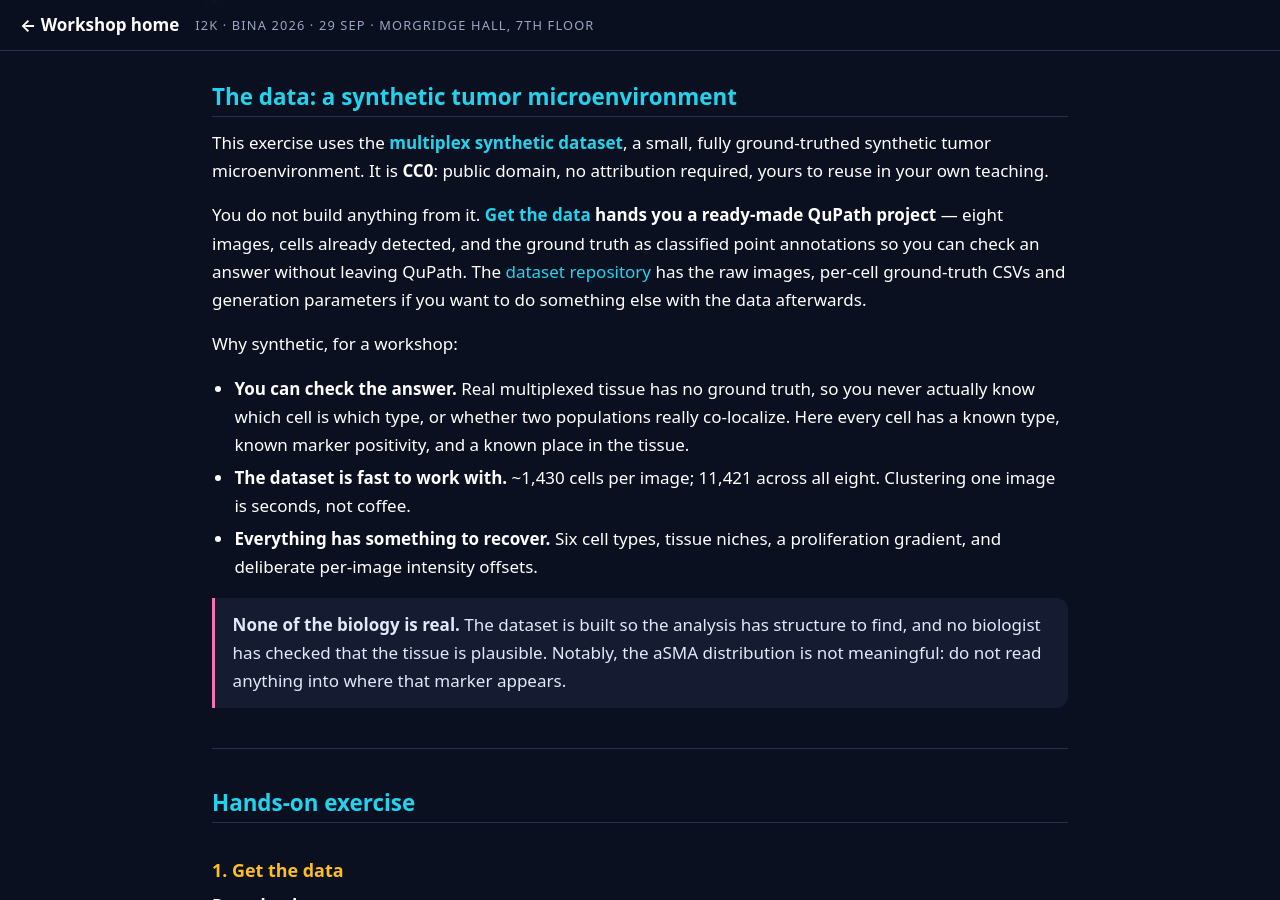
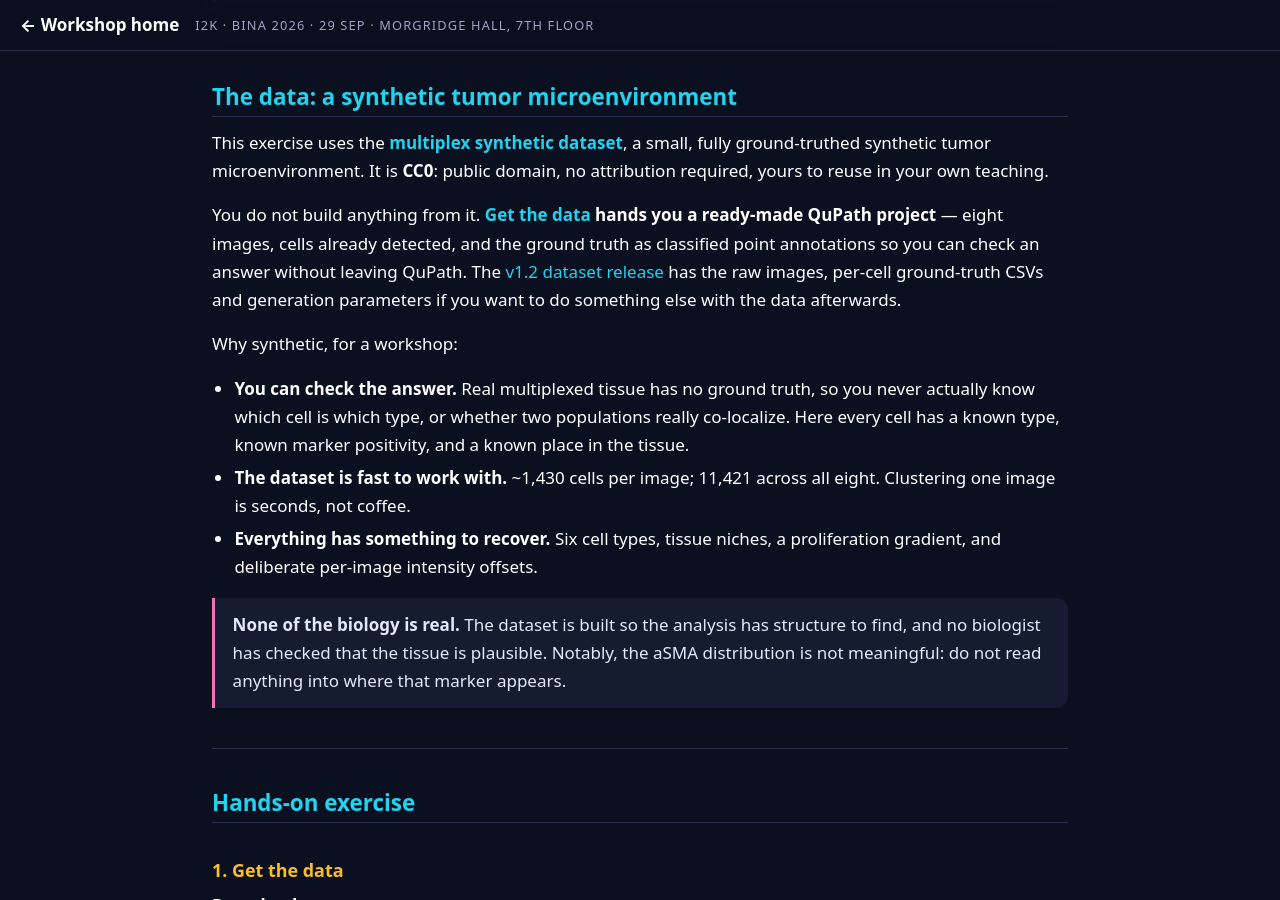
Before and after one commit to MichaelSNelson/BINA-I2K-2026-QuPath-Extensions, a Jekyll site: the page built from docs/03-qp-cat-cell-analysis-tools.md, in a window 1280 px wide and 900 px high, scrolled down 1693 px. Built offline with Jekyll 4.4.1, drawn with Linux system fonts in a browser that asks for light colours.

Commit message:
Pin the dataset links to the v1.2 release
The workshop uses multiplex-synthetic-data v1.2. Three links went to the
repository front page and one to INSTRUCTIONS.md on master, both of which will
describe v2.0 (CD31 in place of aSMA, an endothelial cell type) once it is
released. Point them at the v1.2 tag and release instead; the download links
were already pinned.

Claude-Session: https://claude.ai/code/session_01GciGe8f3YSbVjafbQKAHJQ

```diff
--- a/docs/03-qp-cat-cell-analysis-tools.md
+++ b/docs/03-qp-cat-cell-analysis-tools.md
@@ -169,14 +169,14 @@ Then run `Extensions > QP-CAT > Setup & help > Set up analysis environment (firs
 ## The data: a synthetic tumor microenvironment
 
 This exercise uses the
-**[multiplex synthetic dataset](https://github.com/uw-loci/multiplex-synthetic-data)**, a
+**[multiplex synthetic dataset](https://github.com/uw-loci/multiplex-synthetic-data/tree/v1.2)**, a
 small, fully ground-truthed synthetic tumor microenvironment. It is **CC0**: public domain,
 no attribution required, yours to reuse in your own teaching.
 
 You do not build anything from it. **[Get the data](#1-get-the-data) hands you a ready-made
 QuPath project** — eight images, cells already detected, and the ground truth as classified
 point annotations so you can check an answer without leaving QuPath. The
-[dataset repository](https://github.com/uw-loci/multiplex-synthetic-data) has the raw images,
+[v1.2 dataset release](https://github.com/uw-loci/multiplex-synthetic-data/releases/tag/v1.2) has the raw images,
 per-cell ground-truth CSVs and generation parameters if you want to do something else with the
 data afterwards.
 
@@ -984,7 +984,7 @@ Two things the dialog will tell you before you run it:
 - **[Clustering](https://github.com/uw-loci/qupath-extension-cell-analysis-tools/blob/main/documentation/clustering.md)**: measurement selection, normalization and algorithm choice.
 - **[Scripting (Groovy)](https://github.com/uw-loci/qupath-extension-cell-analysis-tools/blob/main/documentation/scripting.md)** and the **[YAML headless-batch runner](https://github.com/uw-loci/qupath-extension-cell-analysis-tools/blob/main/documentation/yaml-reference.md)**: for running this across a whole cohort, including `area_levels` for TMA cores.
 - **[References](https://github.com/uw-loci/qupath-extension-cell-analysis-tools/blob/main/documentation/references.md)**: papers and DOIs for every algorithm used.
-- **[Dataset instructions](https://github.com/uw-loci/multiplex-synthetic-data/blob/master/INSTRUCTIONS.md)**: channel tables, the full detection recipe, what every analysis should recover, and the ground-truth CSV reference.
+- **[Dataset instructions](https://github.com/uw-loci/multiplex-synthetic-data/blob/v1.2/INSTRUCTIONS.md)**: channel tables, the full detection recipe, what every analysis should recover, and the ground-truth CSV reference.
 - Once you have clusters, [Cluster 3D Navigator](04-cluster-3d-navigator.md) gives you a
   rotatable 3D point cloud with click-to-navigate.
 
```
Also changed, not shown: docs/01-quiet-image-export.md (+1 -1 lines).
